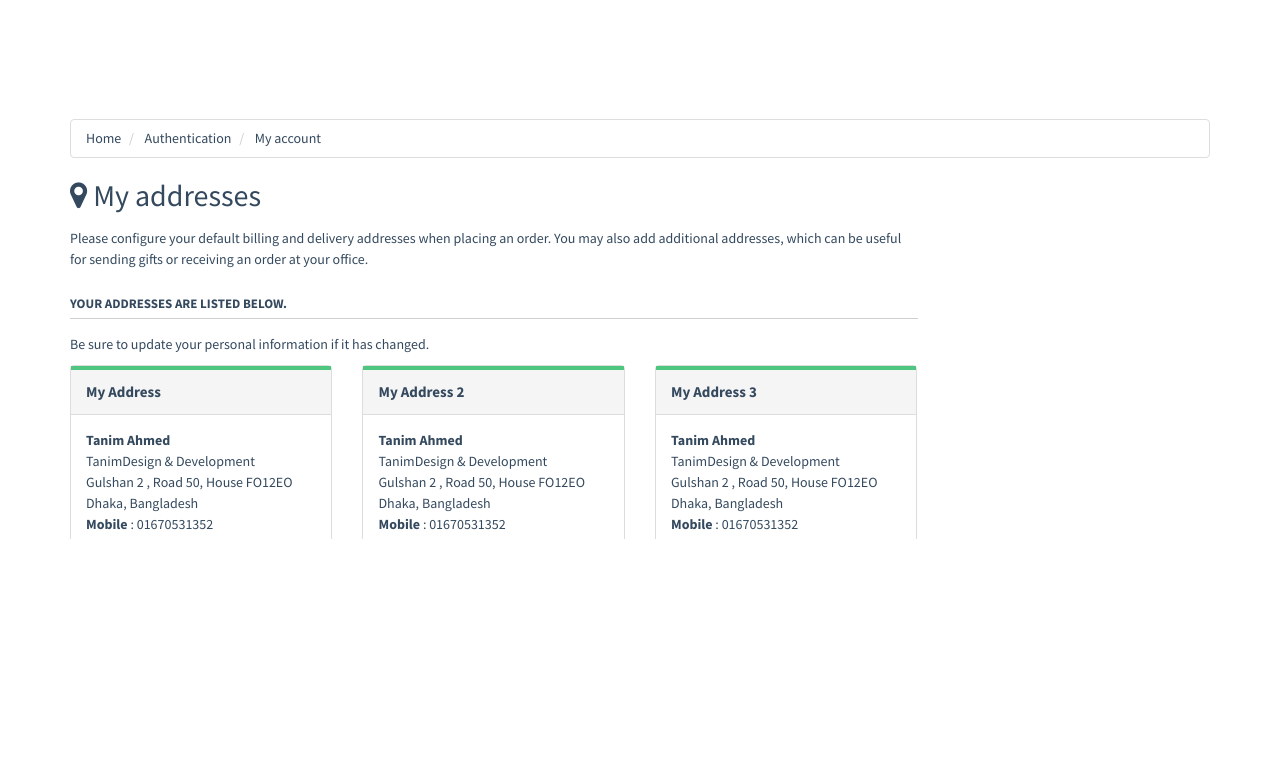
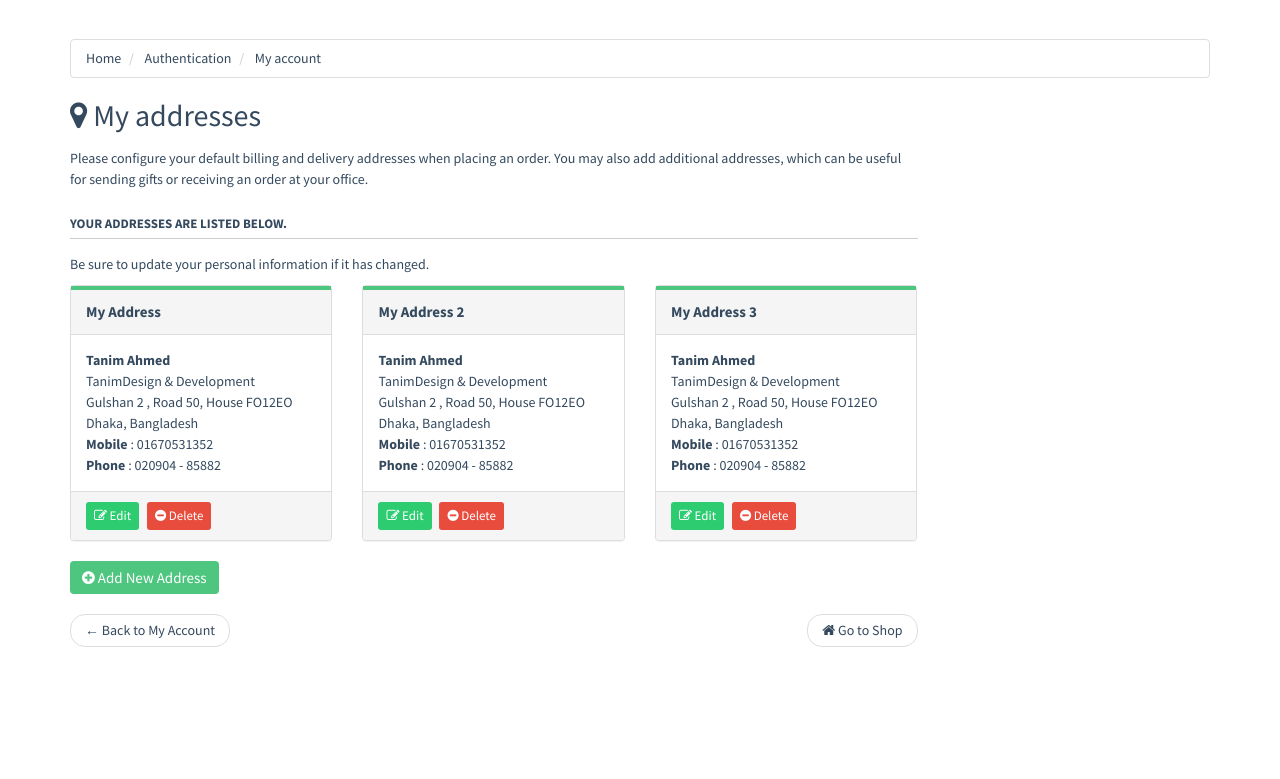
Before and after one commit to mzakany23/borroh, a Django app: page /account/profile/address/show/ in a window 1280 px wide. Shown: the part 81-860 px from the top of the page. Run offline with Django 3.2, Linux system fonts and the light colour scheme; some libraries are stand-ins or nearby versions.

Commit message:
took away the slidebar

```diff
--- a/static/templates/layouts/base.html
+++ b/static/templates/layouts/base.html
@@ -279,8 +279,9 @@
 
 </div>
 <!-- /.Fixed navbar  -->
+<div>
+<!-- <div class="banner"> -->
 
-<div class="banner">
   <div class="full-container">
     {% block content %}{% endblock %}
     {% block account %}{% endblock %}
```
Also changed, not shown: borroh/db.sqlite3.
